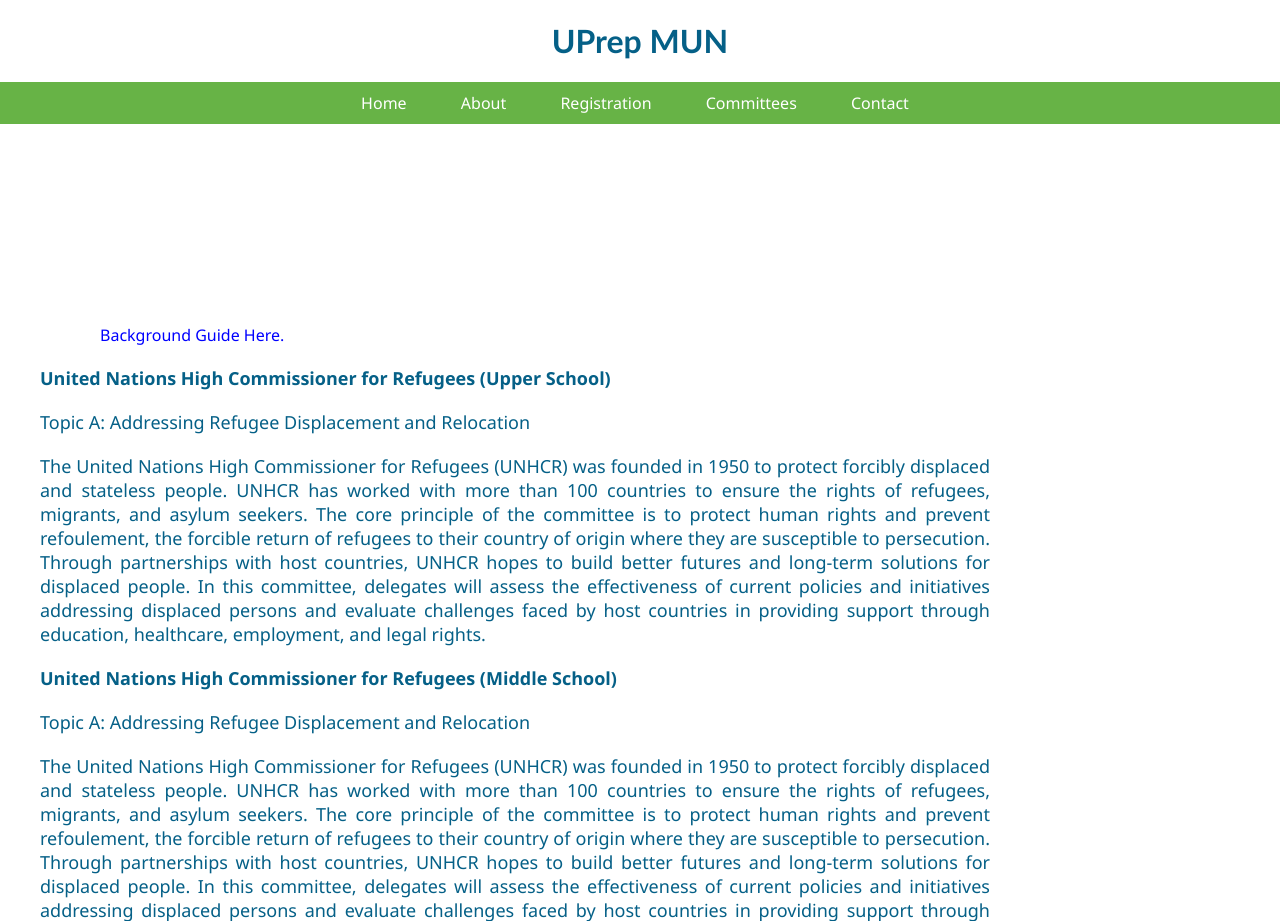
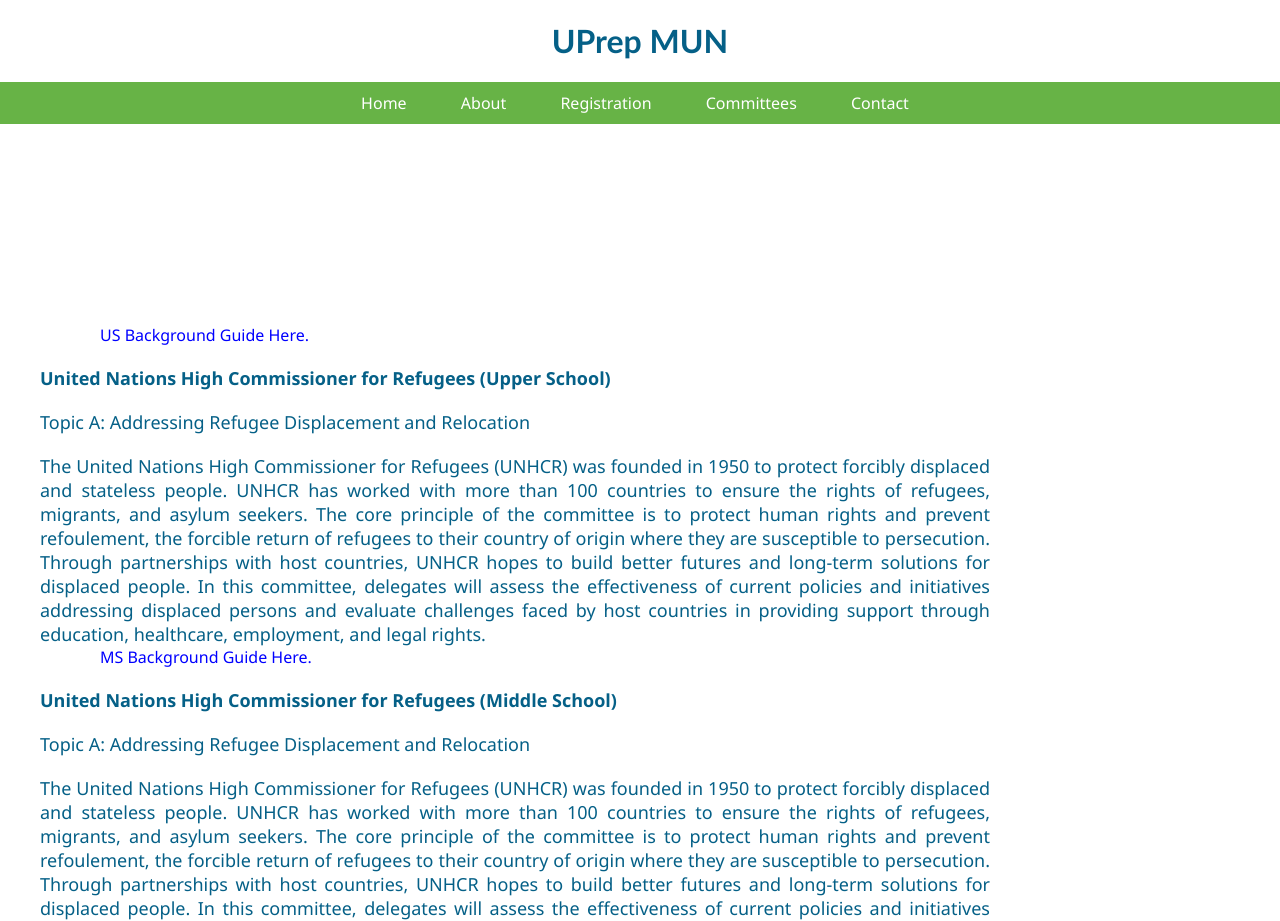
Before and after one commit to AnoushaMukherjee/UPrepMUN-website, a Flask app: page /templates/committees in a window 1280 px wide. Shown: the top 921 px of the page. Run offline with Flask 3, Linux system fonts and the light colour scheme.

Commit message:
Update committees.html

```diff
--- a/templates/committees.html
+++ b/templates/committees.html
@@ -115,11 +115,11 @@
     </nav>
     <div class="container">
         <div class="about-MUN">
-            <a href="/UPrepMUN-website/UNHCRMS.pdf" target="_blank">Background Guide Here.</a>
+            <a href="/UPrepMUN-website/UNHCRUS.pdf" target="_blank">US Background Guide Here.</a>
             <p><b>United Nations High Commissioner for Refugees (Upper School)</b></p>
             <p>Topic A: Addressing Refugee Displacement and Relocation</p>
             <p>The United Nations High Commissioner for Refugees (UNHCR) was founded in 1950 to protect forcibly displaced and stateless people. UNHCR has worked with more than 100 countries to ensure the rights of refugees, migrants, and asylum seekers. The core principle of the committee is to protect human rights and prevent refoulement, the forcible return of refugees to their country of origin where they are susceptible to persecution. Through partnerships with host countries, UNHCR hopes to build better futures and long-term solutions for displaced people. In this committee, delegates will assess the effectiveness of current policies and initiatives addressing displaced persons and evaluate challenges faced by host countries in providing support through education, healthcare, employment, and legal rights.</p>
-
+            <a href="/UPrepMUN-website/UNHCRMS.pdf" target="_blank">MS Background Guide Here.</a>
             <p><b>United Nations High Commissioner for Refugees (Middle School)</b></p>
             <p>Topic A: Addressing Refugee Displacement and Relocation</p>
             <p>The United Nations High Commissioner for Refugees (UNHCR) was founded in 1950 to protect forcibly displaced and stateless people. UNHCR has worked with more than 100 countries to ensure the rights of refugees, migrants, and asylum seekers. The core principle of the committee is to protect human rights and prevent refoulement, the forcible return of refugees to their country of origin where they are susceptible to persecution. Through partnerships with host countries, UNHCR hopes to build better futures and long-term solutions for displaced people. In this committee, delegates will assess the effectiveness of current policies and initiatives addressing displaced persons and evaluate challenges faced by host countries in providing support through education, healthcare, employment, and legal rights.</p>
```
